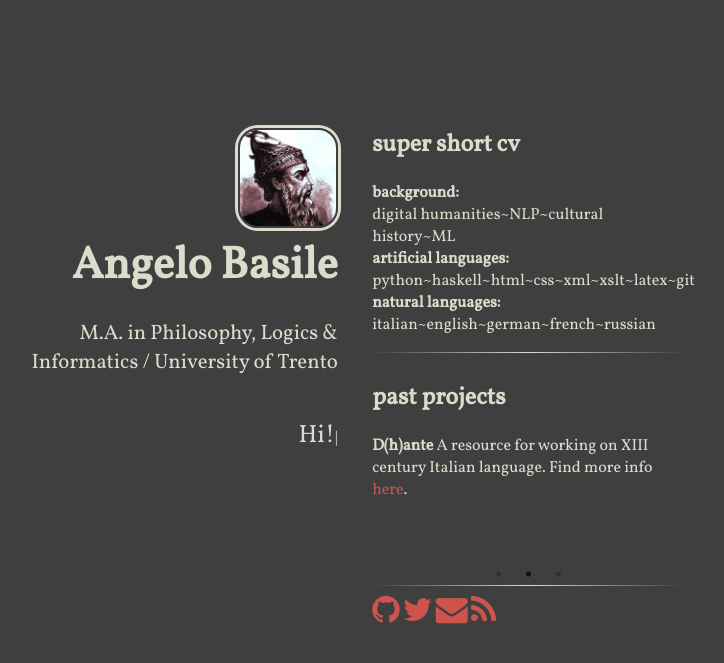
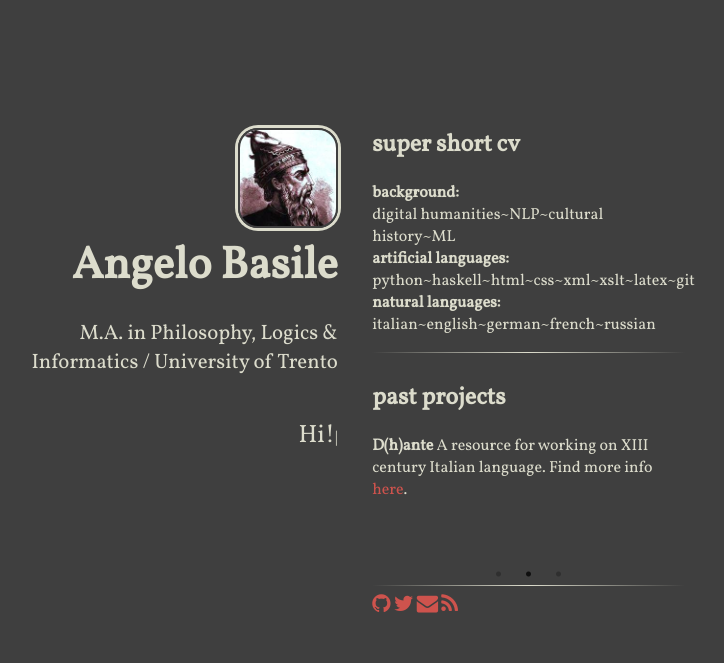
Before and after one commit to rs2/anbasile.github.io, a Jekyll site: the page built from index.html, in a window 1280 px wide. Shown: the top 663 px of the page, without its empty margins (295-1019 px from the left). Built offline with Jekyll 4.4.1, drawn with Linux system fonts in a browser that asks for light colours; nearby versions of some CDN libraries.

Commit message:
Update content.html

```diff
--- a/_includes/content.html
+++ b/_includes/content.html
@@ -13,19 +13,19 @@
 <div id="social">
   <span style="padding-right: 3px">
       <a href="https://github.com/anbasile">
-      <i class="fa fa-github fa-2x"></i>
+      <i class="fa fa-github fa-lg"></i>
       </a>
 
       <a href="https://twitter.com/angelo_basile">
-      <i class="fa fa-twitter fa-2x"></i>
+      <i class="fa fa-twitter fa-lg"></i>
       </a>
 
       <a href="mailto:angelo.basile@alumni.unitn.it">
-      <i class="fa fa-envelope fa-2x"></i>
+      <i class="fa fa-envelope fa-lg"></i>
       </a>
 
       <a href="http://anbasile.github.io/feed.xml">
-      <i class="fa fa-rss fa-2x"></i>
+      <i class="fa fa-rss fa-lg"></i>
       </a>
   </span>
 </div>
```
